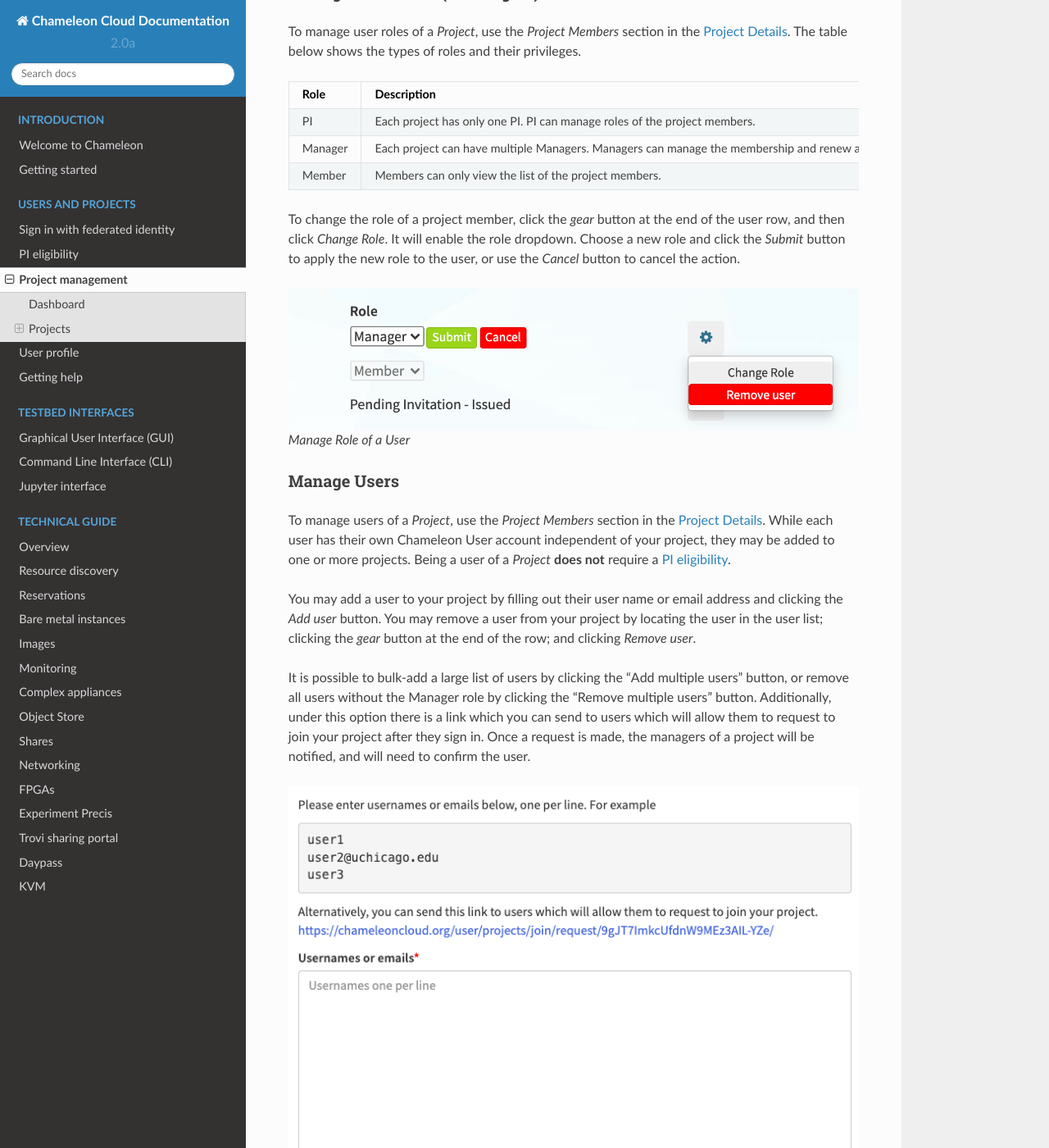
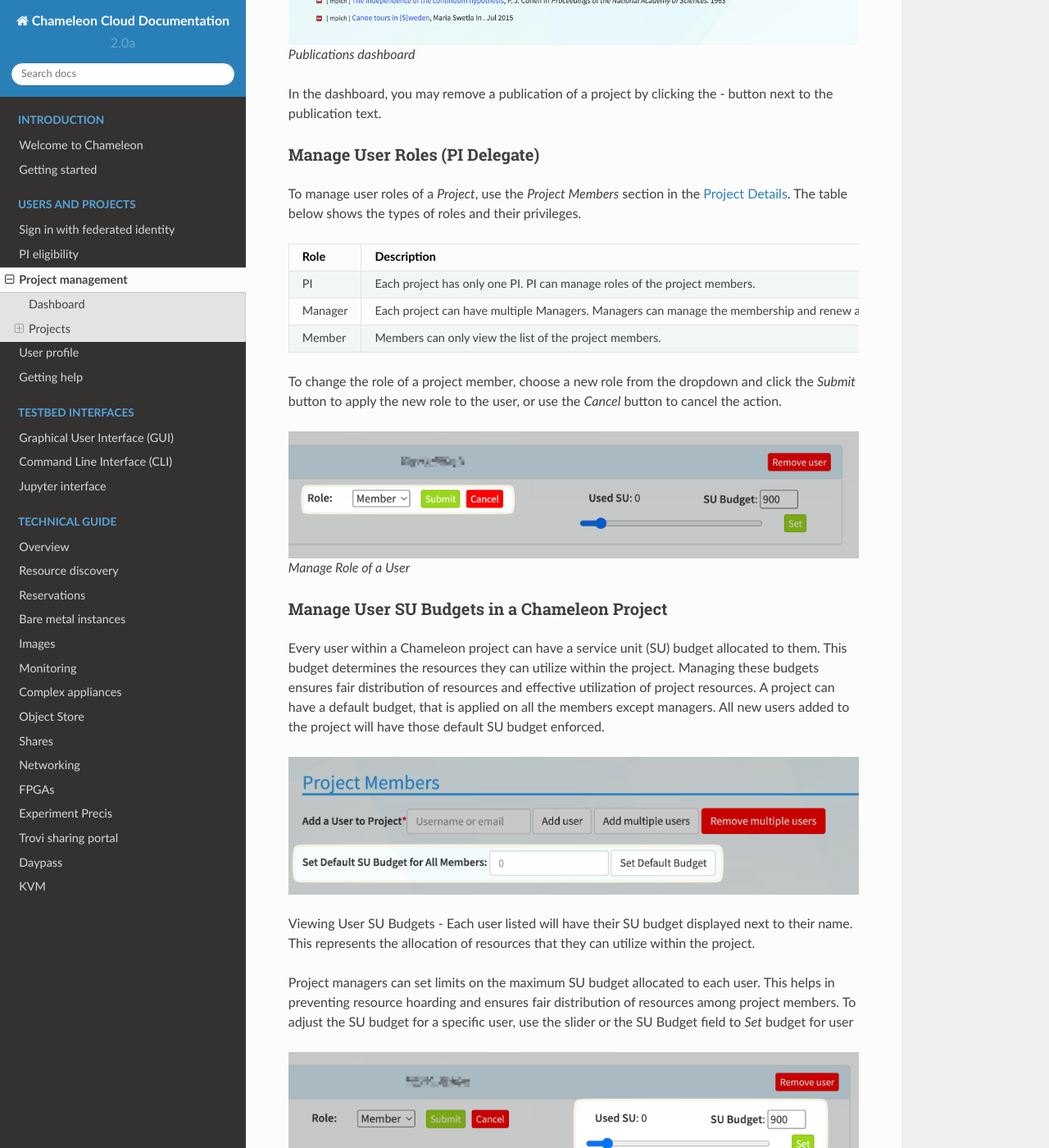
Before and after one commit to ChameleonCloud/docs, a Sphinx documentation site: the page built from source/user/project.rst, in a window 1280 px wide and 1400 px high, scrolled down 4621 px. Shown: the whole window at 82% size. Built offline with Sphinx 7.4.7 and the Read the Docs theme 2.0.0, drawn with Linux system fonts in a browser that asks for light colours.

Commit message:
Update project management documentation
- Revised instructions for changing project member roles
- Added new section on managing user Service Unit (SU) budgets within Chameleon projects.
- Included instructions for setting project default budget and adjusting SU budgets for individual users.
- Added images illustrating the process of managing user roles and setting default budgets.

```diff
--- a/source/user/project.rst
+++ b/source/user/project.rst
@@ -174,9 +174,8 @@ privileges.
 | Member  | Members can only view the list of the project members.                    |
 +---------+---------------------------------------------------------------------------+
 
-To change the role of a project member, click the *gear* button at the end of the
-user row, and then click *Change Role*. It will enable the role dropdown.
-Choose a new role and click the *Submit* button to apply the new role to the user, or
+To change the role of a project member, choose a new role from the dropdown and
+click the *Submit* button to apply the new role to the user, or
 use the *Cancel* button to cancel the action.
 
 .. figure:: project/managerole.png
@@ -185,6 +184,28 @@ use the *Cancel* button to cancel the action.
   Manage Role of a User
 
 .. _manage-users:
+
+Manage User SU Budgets in a Chameleon Project
+-------------------------------
+
+Every user within a Chameleon project can have a service unit (SU) budget allocated to them.
+This budget determines the resources they can utilize within the project.
+Managing these budgets ensures fair distribution of resources and effective utilization of project resources.
+A project can have a default budget, that is applied on all the members except managers.
+All new users added to the project will have those default SU budget enforced.
+
+.. figure:: project/defaultbudget.png
+  :alt: Set project default budget
+
+Viewing User SU Budgets - Each user listed will have their SU budget displayed next to their name.
+This represents the allocation of resources that they can utilize within the project.
+
+Project managers can set limits on the maximum SU budget allocated to each user.
+This helps in preventing resource hoarding and ensures fair distribution of resources among project members.
+To adjust the SU budget for a specific user, use the slider or the SU Budget field to *Set* budget for user
+
+.. figure:: project/subudgetslider.png
+  :alt: Adjust SU budget for user
 
 Manage Users
 ------------
```
Also changed, not shown: source/user/project/defaultbudget.png (added), source/user/project/managerole.png, source/user/project/projectdetails.png, source/user/project/subudgetslider.png (added).
